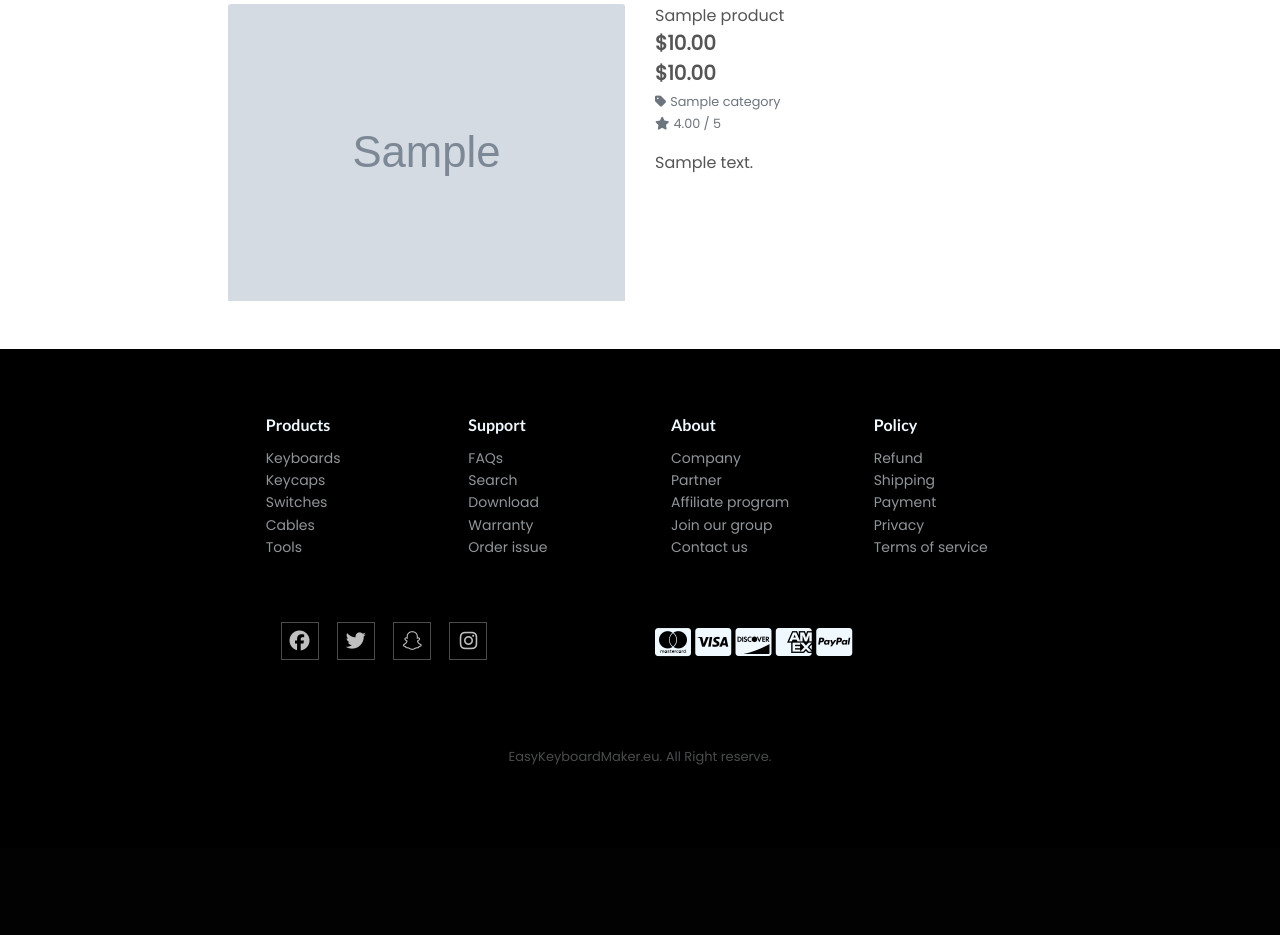
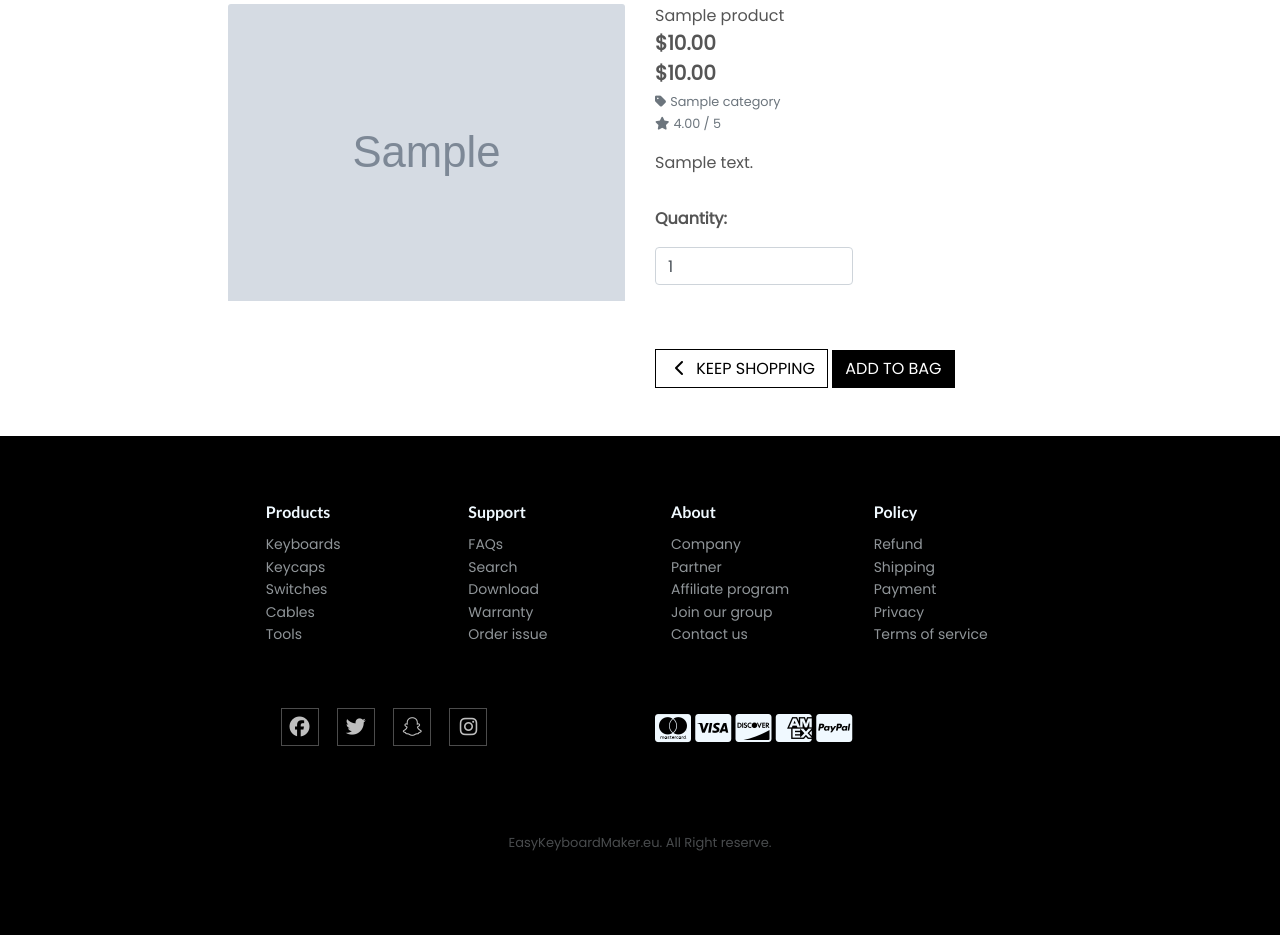
Before and after one commit to KimBergstroem/keyboardmaker-Ecommerce-Fullstack-App, a Django app: page /products/1/ in a window 1280 px wide. Shown: the part 208-1143 px from the top of the page. Before the commit the page ends 973 px from the top, so only its background shows below. Run offline with Django 3.2, Linux system fonts and the light colour scheme; tables that the repository leaves empty hold one stand-in row (values such as "Sample post"); grey boxes marked "Sample" are stand-in pictures; some libraries are stand-ins or nearby versions.

Commit message:
feat: add to bag functionality #6

```diff
--- a/bag/urls.py
+++ b/bag/urls.py
@@ -3,4 +3,5 @@ from . import views
 
 urlpatterns = [
     path('', views.view_bag, name='view_bag'),
+    path('add/<item_id>/', views.add_to_bag, name='add_to_bag'),
 ]
--- a/products/templates/products/product_detail.html
+++ b/products/templates/products/product_detail.html
@@ -46,6 +46,31 @@
                 <small class="text-muted">No Rating</small>
                 {% endif %}
                 <p class="mt-3">{{ product.description }}</p>
+                <!-- Add item to bag section -->
+                <form class="form" action="{% url 'add_to_bag' product.id %}" method="POST">
+                    {% csrf_token %}
+                    <div class="form-row">
+                        <div class="col-12">
+                            <p class="mt-3"><strong>Quantity:</strong></p>
+                            <div class="form-group w-50">
+                                <div class="input-group">
+                                    <input class="form-control qty_input" type="number" name="quantity" value="1"
+                                        min="1" max="99" data-item_id="{{ product.id }}" id="id_qty_{{ product.id }}">
+                                </div>
+                            </div>
+                        </div>
+                        <div class="col-12">
+                            <a href="{% url 'products' %}" class="btn btn-outline-black rounded-0 mt-5">
+                                <span class="icon">
+                                    <i class="fas fa-chevron-left"></i>
+                                </span>
+                                <span class="text-uppercase">Keep Shopping</span>
+                            </a>
+                            <input type="submit" class="btn btn-black rounded-0 text-uppercase mt-5" value="Add to Bag">
+                        </div>
+                        <input type="hidden" name="redirect_url" value="{{ request.path }}">
+                    </div>
+                </form>
             </div>
         </div>
     </div>
--- a/static/css/base.css
+++ b/static/css/base.css
@@ -120,6 +120,18 @@ a.category-badge > span.badge:hover {
 
 .main-content-container {
   min-height: 60vh;
+}
+
+.btn-outline-black {
+  background: white;
+  color: black !important;
+  border: 1px solid black;
+}
+.btn-outline-black:hover,
+.btn-outline-black:active,
+.btn-outline-black:focus {
+  background: black;
+  color: white !important;
 }
 
 /* -------------------------------- Subscribe */
```
Also changed, not shown: bag/views.py (+19 -1 lines). Lines whose indentation alone changed are shown as unchanged.
